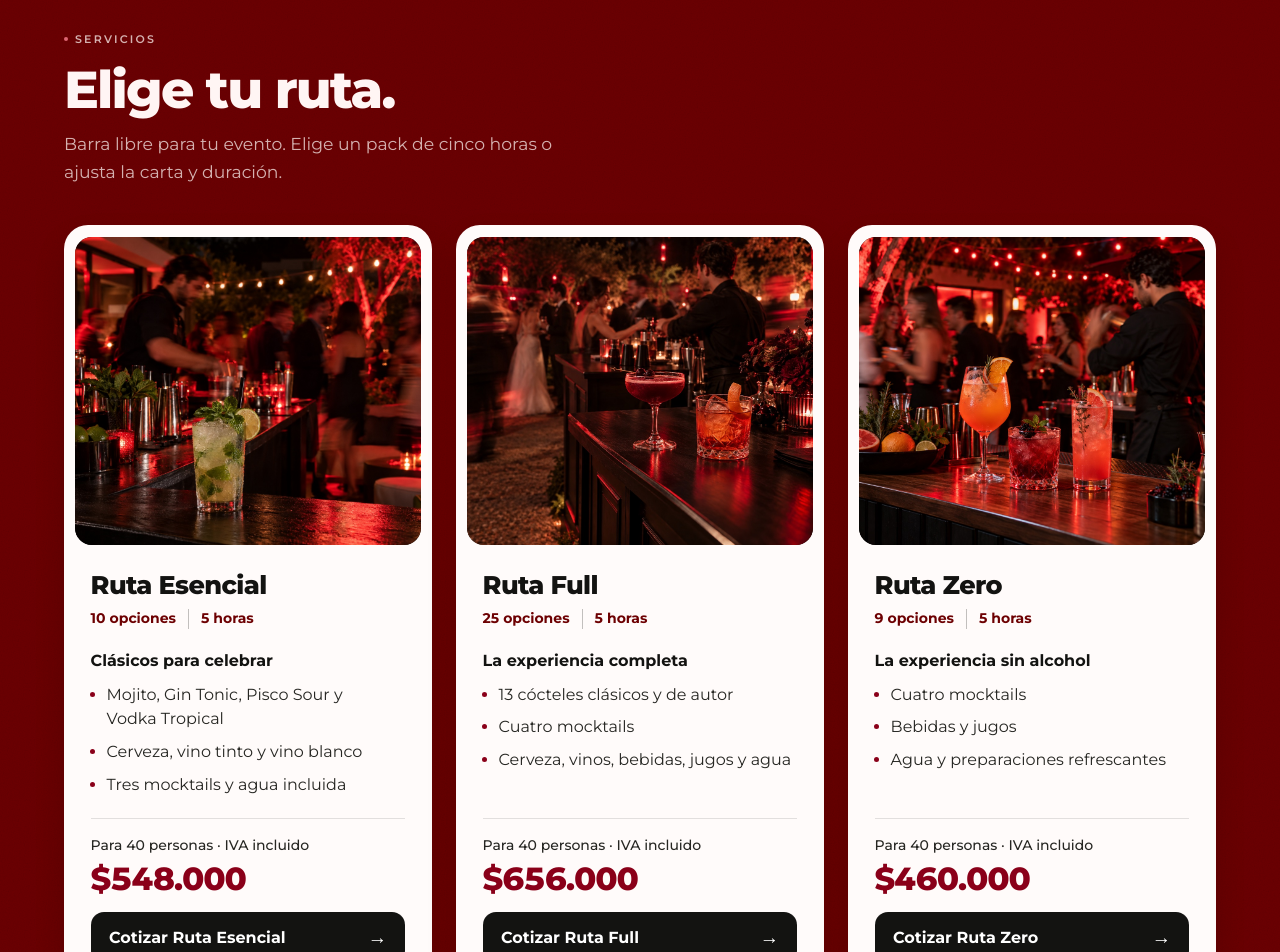
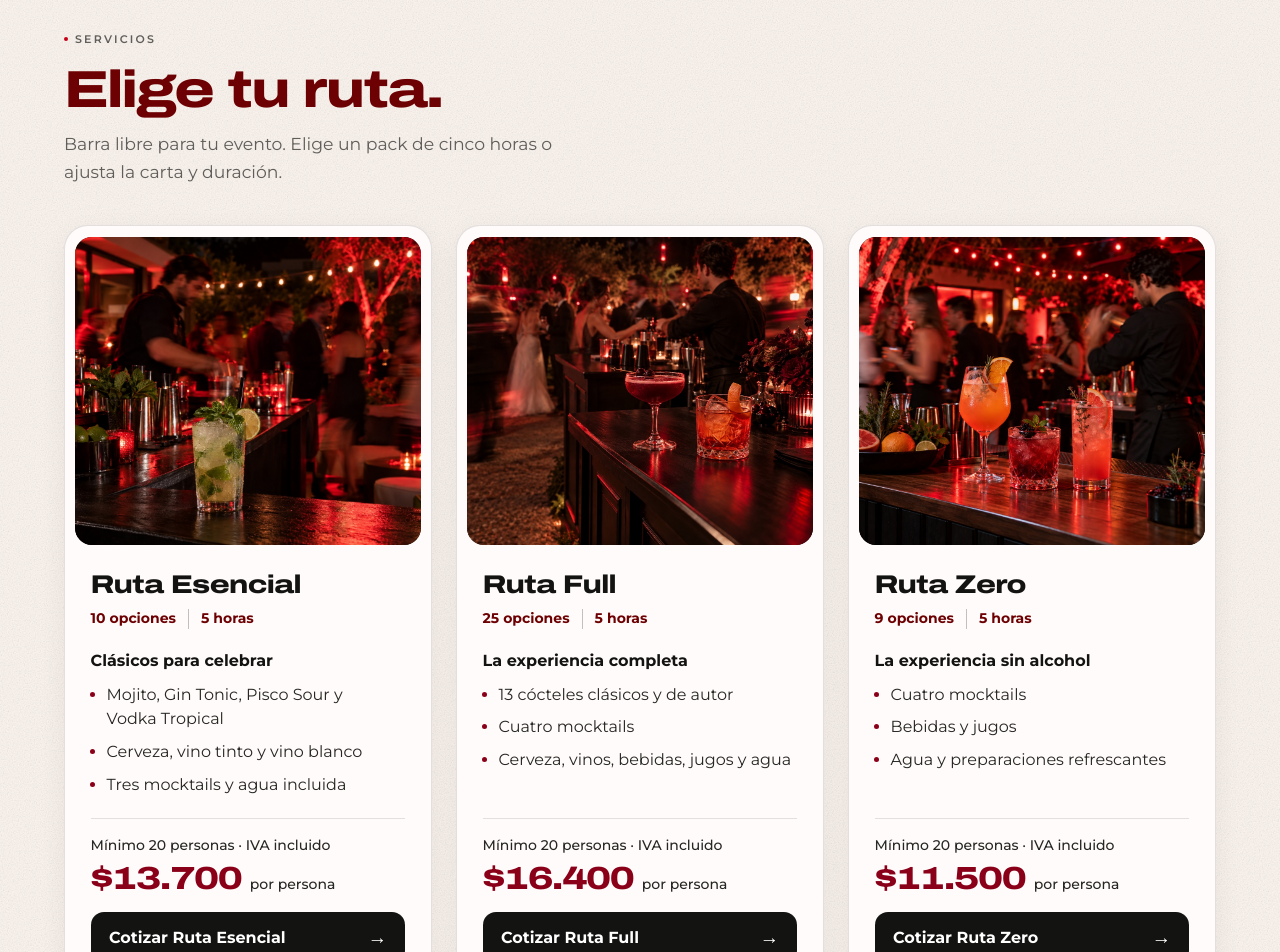
Before and after one commit to MatiNicolasur/RUTABAR, a Next.js app: page / in a window 1280 px wide. Shown: the part 1340-2292 px from the top of the page. Built offline with nearby package versions, Linux system fonts and the light colour scheme; no server answers.

Commit message:
Actualiza tipografías, precios por persona y mínimo de invitados

```diff
--- a/src/app/globals.css
+++ b/src/app/globals.css
@@ -43,7 +43,7 @@
   --error: #8c2f2a;
 
   /* --- Tipografía ------------------------------------------------------- */
-  --fuente-display: var(--font-montserrat), ui-sans-serif, system-ui, sans-serif;
+  --fuente-display: var(--font-archivo), ui-sans-serif, system-ui, sans-serif;
   --fuente-texto: var(--font-montserrat), ui-sans-serif, system-ui, sans-serif;
   --fuente-mano: var(--font-mairo), var(--fuente-display);
 
@@ -248,6 +248,16 @@ ul,
 ol {
   padding: 0;
   list-style: none;
+}
+
+h1,
+h2,
+h3,
+h4,
+h5,
+h6 {
+  font-family: var(--fuente-display);
+  font-variation-settings: 'wdth' 125;
 }
 
 a {
--- a/src/app/layout.tsx
+++ b/src/app/layout.tsx
@@ -18,16 +18,23 @@ import { SiteFooter } from '@/components/SiteFooter'
 import { PALABRAS_CLAVE, SITIO, datosEstructurados } from '@/lib/seo'
 
 /**
- * Montserrat lleva todo el texto y los titulares; Mairo se reserva para los
- * acentos manuscritos. Van por separado a propósito: Mairo es una tipografía
- * de trazo hecho a mano, y usarla en párrafos o titulares largos la vuelve
- * ilegible.
+ * Archivo aporta los títulos de sección; Montserrat lleva los textos y Mairo
+ * identifica las cabeceras de vista y los acentos manuscritos de la marca.
  */
 const montserrat = Montserrat({
   subsets: ['latin'],
   display: 'swap',
   variable: '--font-montserrat',
   weight: ['400', '500', '600', '700', '800'],
+})
+
+const archivo = localFont({
+  src: '../fonts/archivo-variable.woff2',
+  display: 'swap',
+  variable: '--font-archivo',
+  weight: '100 900',
+  style: 'normal',
+  declarations: [{ prop: 'font-stretch', value: '62% 125%' }],
 })
 
 const mairo = localFont({
@@ -89,7 +96,7 @@ export const viewport: Viewport = {
 
 export default function RootLayout({ children }: { children: React.ReactNode }) {
   return (
-    <html lang="es-CL" className={`${montserrat.variable} ${mairo.variable}`}>
+    <html lang="es-CL" className={`${montserrat.variable} ${archivo.variable} ${mairo.variable}`}>
       <body>
         <div className="barra-safari" aria-hidden="true" />
         <a className="saltar" href="#contenido">
--- a/src/components/Preguntas.tsx
+++ b/src/components/Preguntas.tsx
@@ -30,7 +30,7 @@ const PREGUNTAS: Pregunta[] = [
   {
     pregunta: '¿Cómo se calcula el precio?',
     respuesta:
-      'Depende de la carta, la duración de 3 a 12 horas y los asistentes. Para 40 personas, el cotizador muestra las tarifas de cada alternativa; otros tamaños se calculan proporcionalmente.',
+      'Se calcula por persona, según la carta y las horas de barra libre. El mínimo es de 20 invitados. Recibes el total con IVA incluido por correo.',
   },
   {
     pregunta: '¿Puedo poner yo el alcohol?',
--- a/src/components/RutasServicio.tsx
+++ b/src/components/RutasServicio.tsx
@@ -74,8 +74,11 @@ export function RutasServicio() {
                   </ul>
                   <div className="rutas-servicio__pie">
                     <div className="rutas-servicio__precio">
-                      <span>Para {CONFIG_COTIZACION.personasBase} personas · IVA incluido</span>
-                      <strong>{formatoPrecio.format(carta.precios[HORAS_PACK])}</strong>
+                      <span>Mínimo {CONFIG_COTIZACION.asistentesMin} personas · IVA incluido</span>
+                      <div className="rutas-servicio__valor">
+                        <strong>{formatoPrecio.format(carta.precios[HORAS_PACK] / CONFIG_COTIZACION.personasBase)}</strong>
+                        <span>por persona</span>
+                      </div>
                     </div>
                     <Link className="rutas-servicio__accion" href={`/cotizar?pack=${ruta.id satisfies CartaCotizacionId}`}>
                       Cotizar {carta.nombre} <span aria-hidden="true">→</span>
@@ -100,7 +103,7 @@ export function RutasServicio() {
               </div>
               <div className="rutas-servicio__pie">
                 <div className="rutas-servicio__precio">
-                  <span>{CONFIG_COTIZACION.asistentesMin} a {CONFIG_COTIZACION.asistentesMax} personas · IVA incluido</span>
+                  <span>Mínimo {CONFIG_COTIZACION.asistentesMin} personas · IVA incluido</span>
                   <strong>Precio según tu selección</strong>
                 </div>
                 <Link className="rutas-servicio__accion rutas-servicio__accion--personalizada" href="/cotizar?modo=flexible">
--- a/src/components/contenido.css
+++ b/src/components/contenido.css
@@ -624,11 +624,12 @@
 }
 
 .pagina-cabecera h1 {
-  font-family: var(--fuente-display);
+  font-family: var(--fuente-mano);
+  font-variation-settings: normal;
   font-size: clamp(2.1rem, 5.6vw, 3.9rem);
-  font-weight: 800;
-  line-height: 1.0;
-  letter-spacing: -0.04em;
+  font-weight: 400;
+  line-height: 1.14;
+  letter-spacing: 0.01em;
   text-wrap: balance;
 }
 
@@ -962,7 +963,7 @@
 .paquete__unidad, .paquete__condicion { color: var(--sobre-rojo-suave); }
 [id] { scroll-margin-block-start: 7rem; }
 
-.pagina-cabecera h1 { font-size: clamp(2.5rem, 5vw, 4.5rem); }
+.pagina-cabecera h1 { font-size: clamp(2.75rem, 6vw, 5rem); }
 .formulario .campo__ayuda, .condicion p { max-inline-size: 70ch; }
 
 .bloque-control__titulo h2 { font-size: clamp(1.5rem, 2.3vw, 1.9rem); }
--- a/src/components/rutas-servicio.css
+++ b/src/components/rutas-servicio.css
@@ -1,6 +1,7 @@
 .rutas-servicio {
-  background-color: var(--rojo-profundo);
-  color: var(--sobre-rojo);
+  --fuente-rutas: var(--fuente-display);
+  background-color: var(--papel);
+  color: var(--texto);
 }
 
 .rutas-servicio__encabezado {
@@ -9,11 +10,17 @@
 
 .rutas-servicio__encabezado .micro,
 .rutas-servicio__encabezado .lead {
-  color: var(--sobre-rojo-suave);
+  color: var(--texto-suave);
 }
 
 .rutas-servicio__encabezado .micro::before {
-  background: var(--rosa);
+  background: var(--rojo);
+}
+
+.rutas-servicio__encabezado .h2 {
+  color: var(--rojo-profundo);
+  font-family: var(--fuente-rutas);
+  font-variation-settings: 'wdth' 125;
 }
 
 .rutas-servicio__grid {
@@ -27,15 +34,16 @@
   grid-template-rows: auto 1fr;
   min-inline-size: 0;
   overflow: hidden;
-  border: 1px solid rgb(255 245 244 / 0.3);
+  border: 1px solid var(--papel-borde);
   border-radius: 24px;
   background: var(--papel);
   color: var(--texto);
-  box-shadow: 0 16px 32px rgb(0 0 0 / 0.12);
+  font-family: var(--fuente-texto);
+  box-shadow: 0 8px 28px rgb(19 19 17 / 0.06);
 }
 
 .rutas-servicio__card:focus-within {
-  outline: 2px solid var(--sobre-rojo);
+  outline: 2px solid var(--rojo-hondo);
   outline-offset: 5px;
 }
 
@@ -79,7 +87,8 @@
 }
 
 .rutas-servicio__card h3 {
-  font-family: var(--fuente-display);
+  font-family: var(--fuente-rutas);
+  font-variation-settings: 'wdth' 125;
   font-size: clamp(1.5rem, 2vw, 1.875rem);
   font-weight: 800;
   letter-spacing: -0.025em;
@@ -158,12 +167,20 @@
 
 .rutas-servicio__precio strong {
   color: var(--rojo-hondo);
-  font-family: var(--fuente-display);
+  font-family: var(--fuente-rutas);
+  font-variation-settings: 'wdth' 125;
   font-size: clamp(2rem, 2.5vw, 2.25rem);
   font-variant-numeric: tabular-nums;
   font-weight: 800;
   letter-spacing: -0.035em;
   line-height: 1.1;
+}
+
+.rutas-servicio__valor {
+  display: flex;
+  flex-wrap: wrap;
+  align-items: baseline;
+  gap: 0.35rem 0.5rem;
 }
 
 .rutas-servicio__accion {
--- a/src/components/sistema.css
+++ b/src/components/sistema.css
@@ -378,7 +378,6 @@
   overflow: hidden;
   color: var(--rosa);
   opacity: 0.56;
-  filter: blur(2.6px);
   pointer-events: none;
 }
 
--- a/src/data/precios-cotizacion.ts
+++ b/src/data/precios-cotizacion.ts
@@ -4,7 +4,7 @@
  */
 export const CONFIG_COTIZACION = {
   personasBase: 40,
-  asistentesMin: 40,
+  asistentesMin: 20,
   asistentesMax: 300,
   duraciones: [3, 4, 5, 6, 7, 8, 9, 10, 11, 12] as const,
   cartas: [
```
Also changed, not shown: src/fonts/archivo-LICENSE.txt (added), src/fonts/archivo-variable.woff2 (added).
